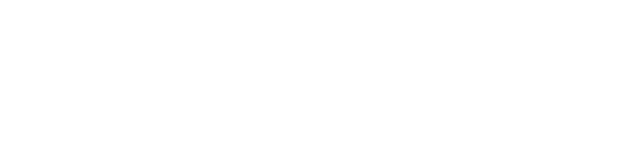
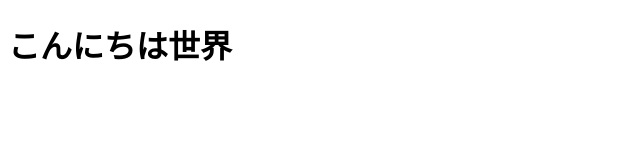
Before and after one commit to akyfly/WebSite20170517, a plain HTML site: page index.html in a window 1280 px wide. Shown: the whole page, without its empty margins (0-640 px from the left). Drawn offline with Linux system fonts and the light colour scheme.

Commit message:
Update index.html

```diff
--- a/index.html
+++ b/index.html
@@ -2,8 +2,9 @@
 <html lang="ja">
 <head>
 <meta charset="utf-8">
-<title></title>
+<title>こんにちは世界</title>
 </head>
 <body>
+<h1>こんにちは世界</h1>
 </body>
 </html>
```
